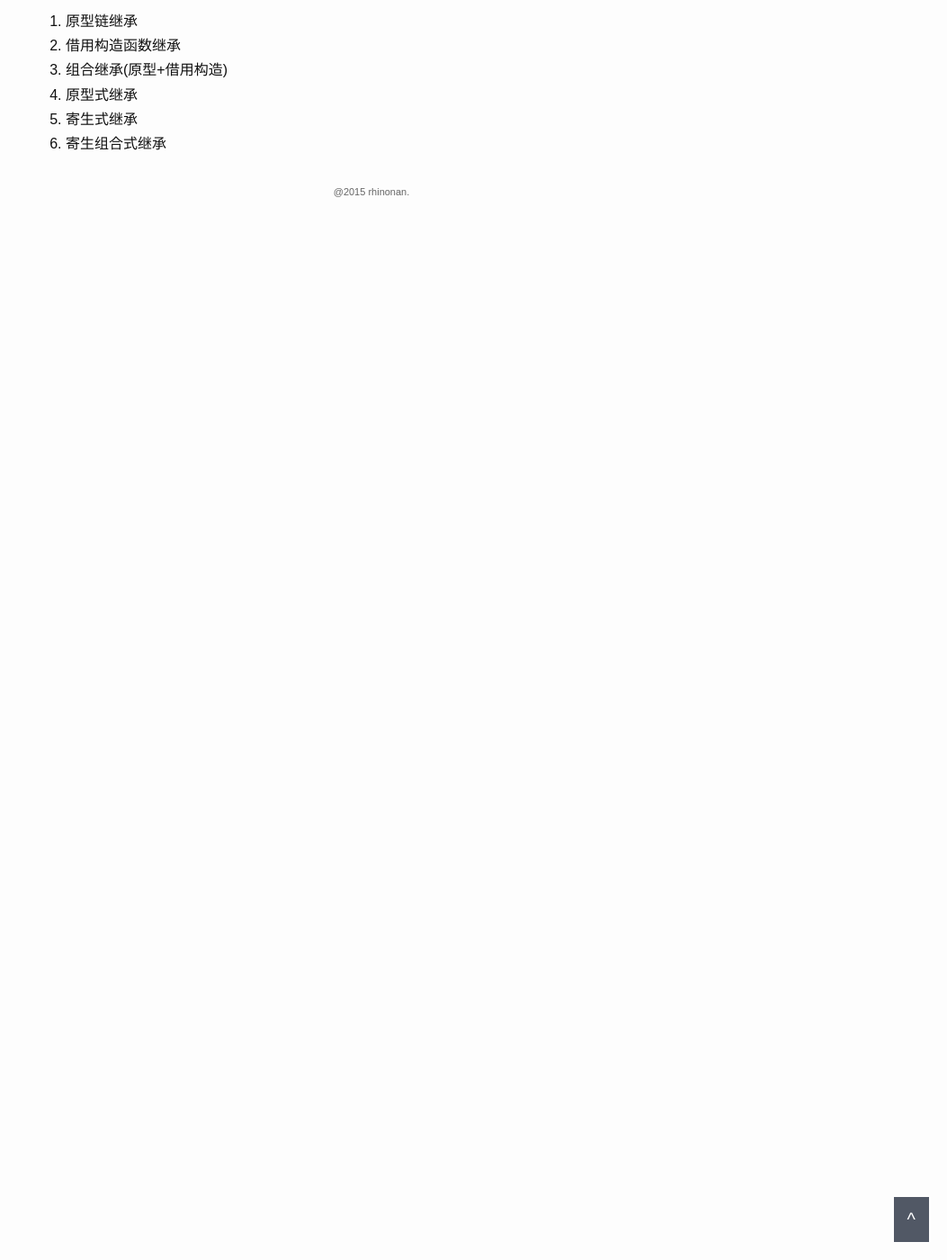
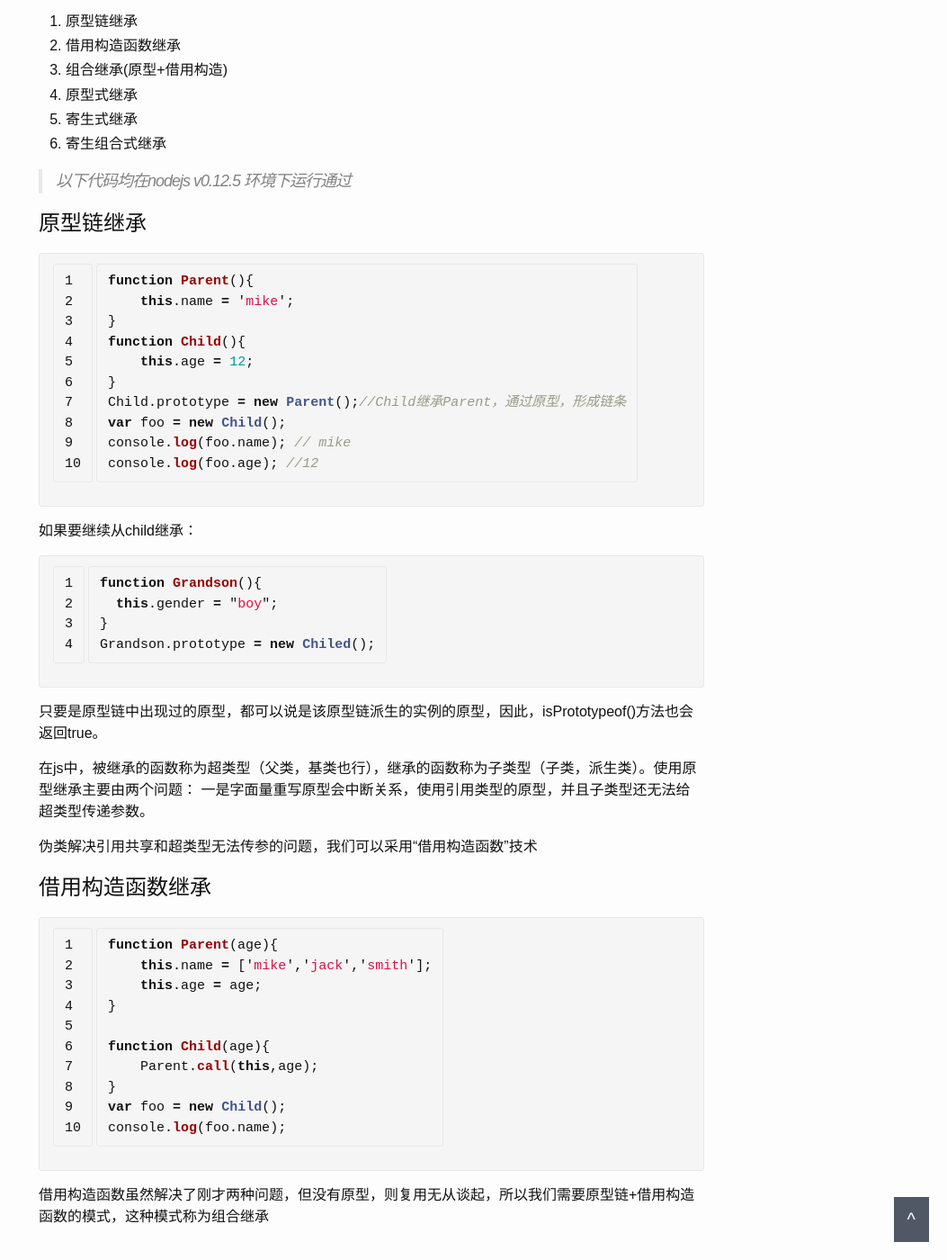
Before and after one commit to rhinonan/rhinonan.github.io, a Jekyll site: the page built from _posts/2015-09-13-js对象继承方式总结.md, in a window 1280 px wide and 1400 px high, scrolled down 364 px. Shown: the whole window at 90% size, without its empty margins (227-1280 px from the left). Built offline with Jekyll 4.4.1, drawn with Linux system fonts in a browser that asks for light colours; nearby versions of some CDN libraries; library files that are not in the unit come from our copies.

Commit message:
Js对象继承方式总结

```diff
--- a/_posts/2015-09-13-js对象继承方式总结.md
+++ b/_posts/2015-09-13-js对象继承方式总结.md
@@ -1,6 +1,6 @@
 ---
 layout: post
-title:  "js对象继承方式总结"
+title:  "Js对象继承方式总结"
 date:   2015-09-13 21:00:00
 categories: javascript
 ---
@@ -13,3 +13,48 @@ javascript对象的几种继承方式:
 4. 原型式继承
 5. 寄生式继承
 6. 寄生组合式继承
+
+> 以下代码均在nodejs v0.12.5 环境下运行通过
+
+# 原型链继承
+{% highlight javascript linenos %}
+function Parent(){
+    this.name = 'mike';
+}
+function Child(){
+    this.age = 12;
+}
+Child.prototype = new Parent();//Child继承Parent，通过原型，形成链条
+var foo = new Child();
+console.log(foo.name); // mike
+console.log(foo.age); //12
+{% endhighlight %}
+如果要继续从child继承：
+{% highlight javascript linenos %}
+function Grandson(){
+  this.gender = "boy";
+}
+Grandson.prototype = new Chiled();
+{% endhighlight %}
+只要是原型链中出现过的原型，都可以说是该原型链派生的实例的原型，因此，isPrototypeof()方法也会返回true。
+
+在js中，被继承的函数称为超类型（父类，基类也行），继承的函数称为子类型（子类，派生类）。使用原型继承主要由两个问题：
+一是字面量重写原型会中断关系，使用引用类型的原型，并且子类型还无法给超类型传递参数。
+
+伪类解决引用共享和超类型无法传参的问题，我们可以采用“借用构造函数”技术
+
+# 借用构造函数继承
+
+{% highlight javascript linenos%}
+function Parent(age){
+    this.name = ['mike','jack','smith'];
+    this.age = age;
+}
+
+function Child(age){
+    Parent.call(this,age);
+}
+var foo = new Child();
+console.log(foo.name);
+{% endhighlight %}
+借用构造函数虽然解决了刚才两种问题，但没有原型，则复用无从谈起，所以我们需要原型链+借用构造函数的模式，这种模式称为组合继承
```
